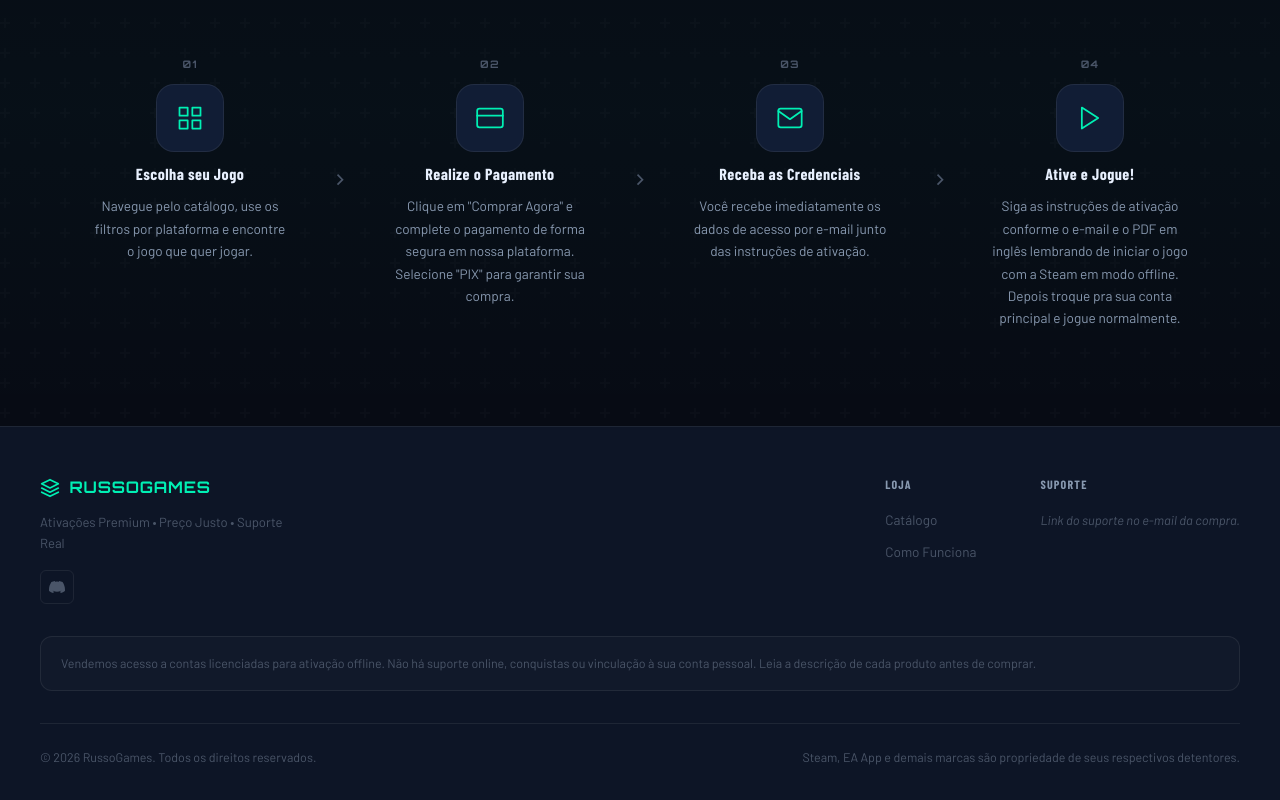
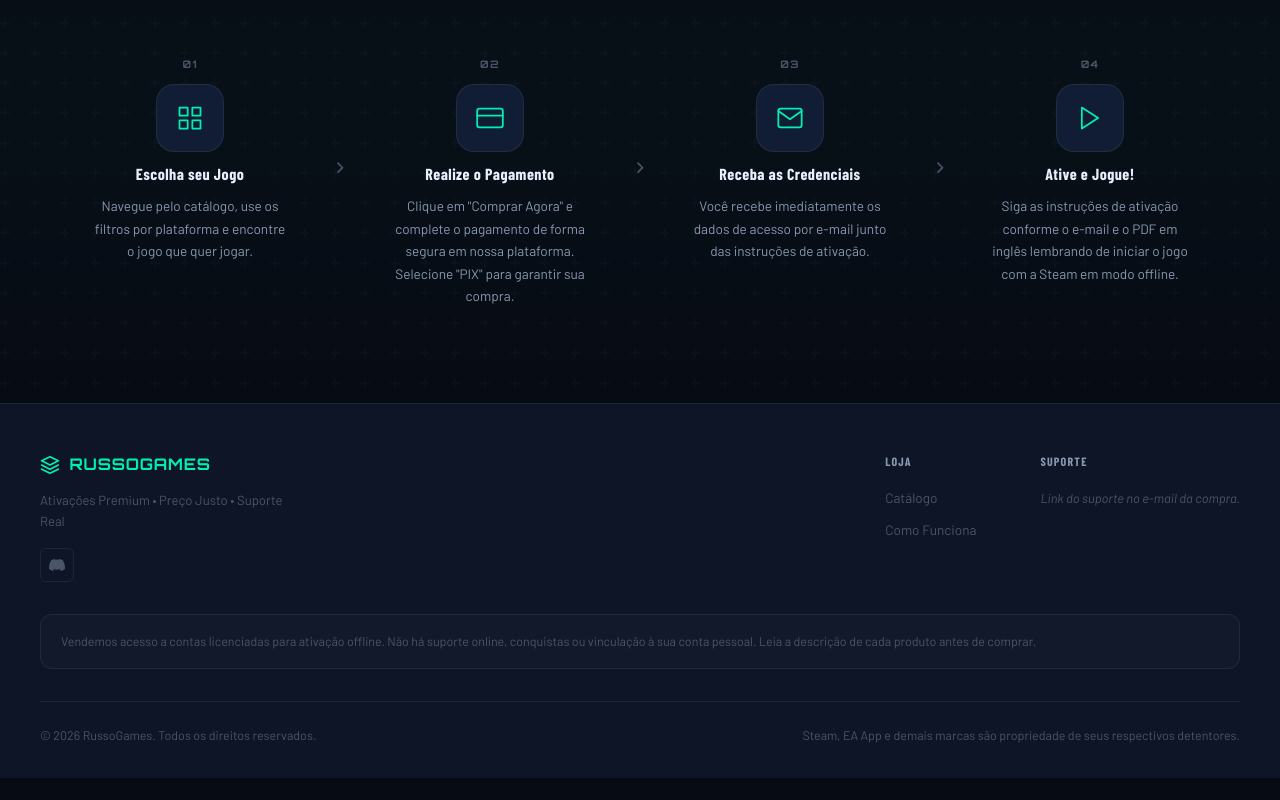
Before and after one commit to sminato27/RussoGames---Loja-de-Games, a React (Vite) app: page / in a window 1280 px wide. Shown: the part 1902-2702 px from the top of the page. After the commit the page ends 2680 px from the top, so only its background shows below. Built offline with nearby package versions, Linux system fonts and the light colour scheme.

Commit message:
Update activation instructions in HowItWorks component
Removed the part about switching to the main account for clarity.

```diff
--- a/src/components/HowItWorks.jsx
+++ b/src/components/HowItWorks.jsx
@@ -39,7 +39,7 @@ const steps = [
       </svg>
     ),
     title: 'Ative e Jogue!',
-    desc: 'Siga as instruções de ativação conforme o e-mail e o PDF em inglês lembrando de iniciar o jogo com a Steam em modo offline. Depois troque pra sua conta principal e jogue normalmente.',
+    desc: 'Siga as instruções de ativação conforme o e-mail e o PDF em inglês lembrando de iniciar o jogo com a Steam em modo offline.',
   },
 ]
 
```
